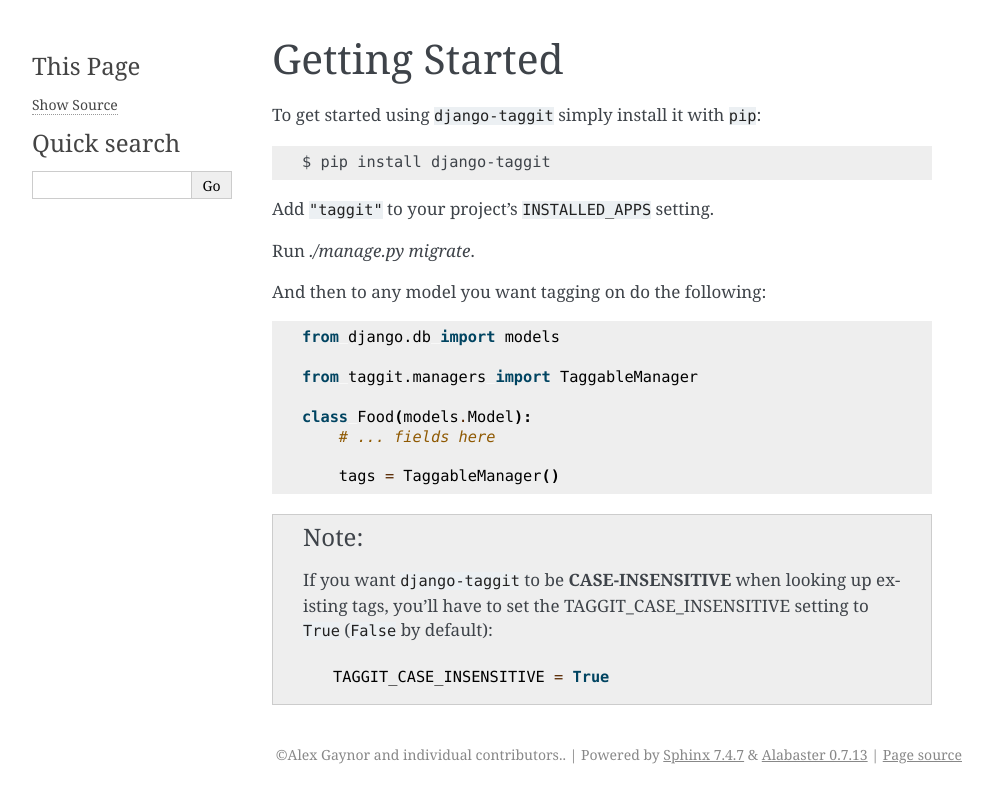
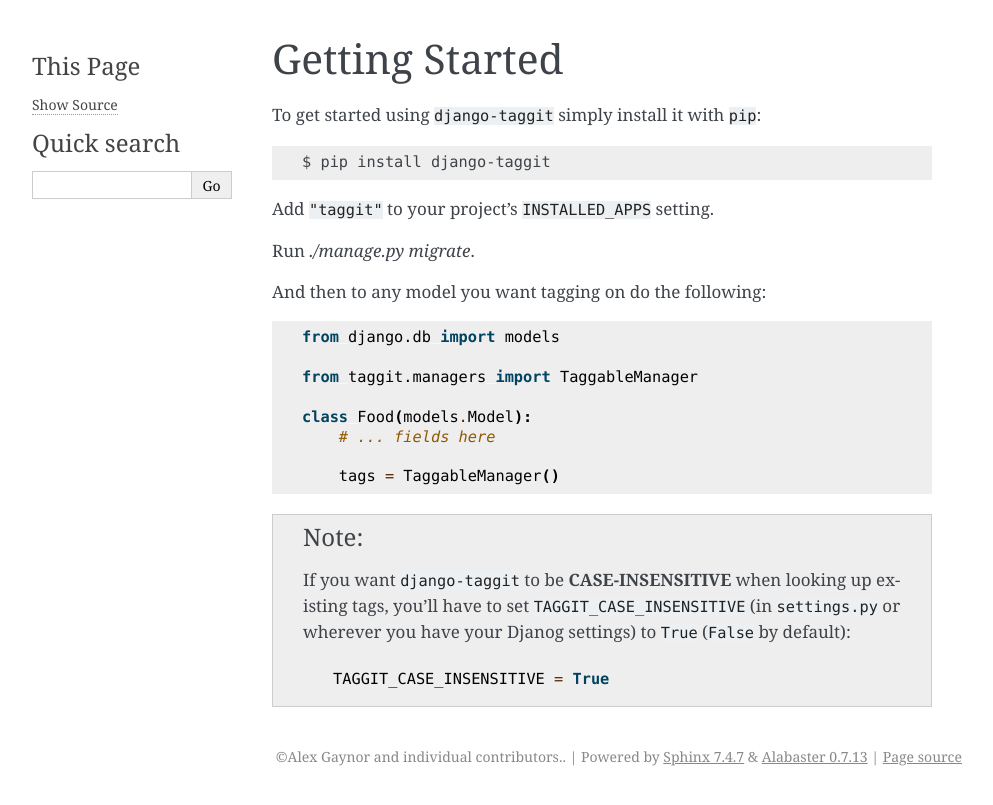
Before and after one commit to jazzband/django-taggit, a Sphinx documentation site: the page built from docs/getting_started.rst, in a window 1280 px wide. Shown: the top 805 px of the page, without its empty margins (148-1141 px from the left). Built offline with Sphinx 7.4.7, drawn with Linux system fonts in a browser that asks for light colours; pages that are not in the unit, such as notebooks, are missing from menus.

Commit message:
clarify that TAGGIT_CASE_INSENSITIVE is a setting, not a models.py thing

```diff
--- a/docs/getting_started.rst
+++ b/docs/getting_started.rst
@@ -24,6 +24,6 @@
 
 .. note::
 
-    If you want ``django-taggit`` to be **CASE-INSENSITIVE** when looking up existing tags, you'll have to set the TAGGIT_CASE_INSENSITIVE setting to ``True`` (``False`` by default)::
+    If you want ``django-taggit`` to be **CASE-INSENSITIVE** when looking up existing tags, you'll have to set ``TAGGIT_CASE_INSENSITIVE`` (in ``settings.py`` or wherever you have your Djanog settings) to ``True`` (``False`` by default)::
 
       TAGGIT_CASE_INSENSITIVE = True
```
